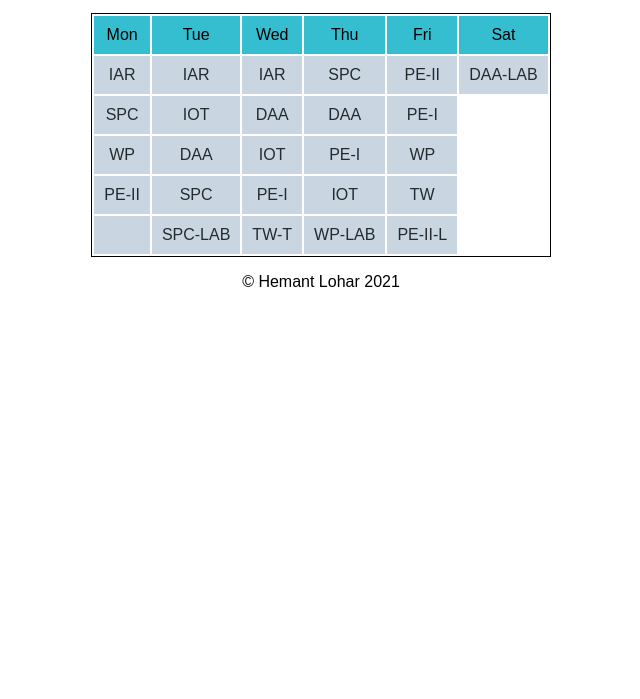
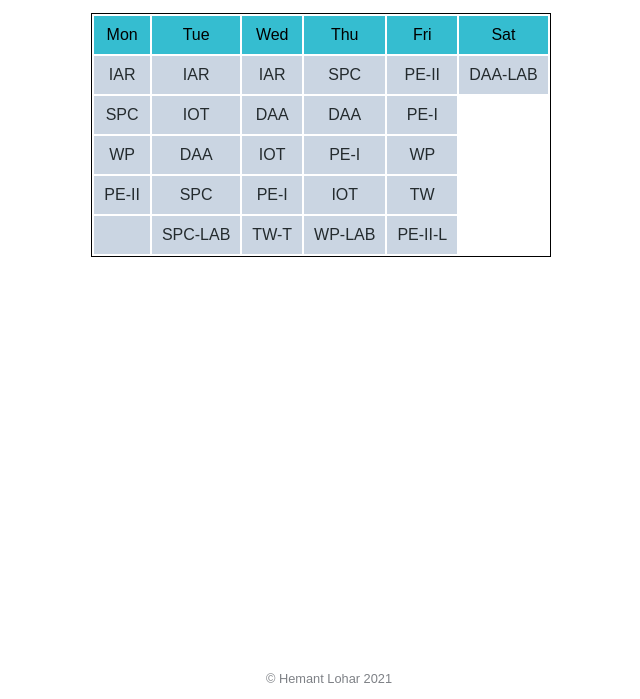
Before and after one commit to Hemant-Lohar/timetable, a plain HTML site: page index.html in a window 1280 px wide. Shown: the part 101-800 px from the top of the page, without its empty margins (319-959 px from the left). Drawn offline with Linux system fonts and the light colour scheme.

Commit message:
Added Footer style

```diff
--- a/style.css
+++ b/style.css
@@ -30,6 +30,14 @@ a {
     color: #242B2E;
 }
 
+footer {
+    font-size: 0.8rem;
+    position: fixed;
+    bottom: 0;
+    width: 100%;
+    color: #7e8186;
+}
+
 @media screen and (min-width:700px) and (max-width:1024px) {
     body {
         font-size: 2.5rem;
```
